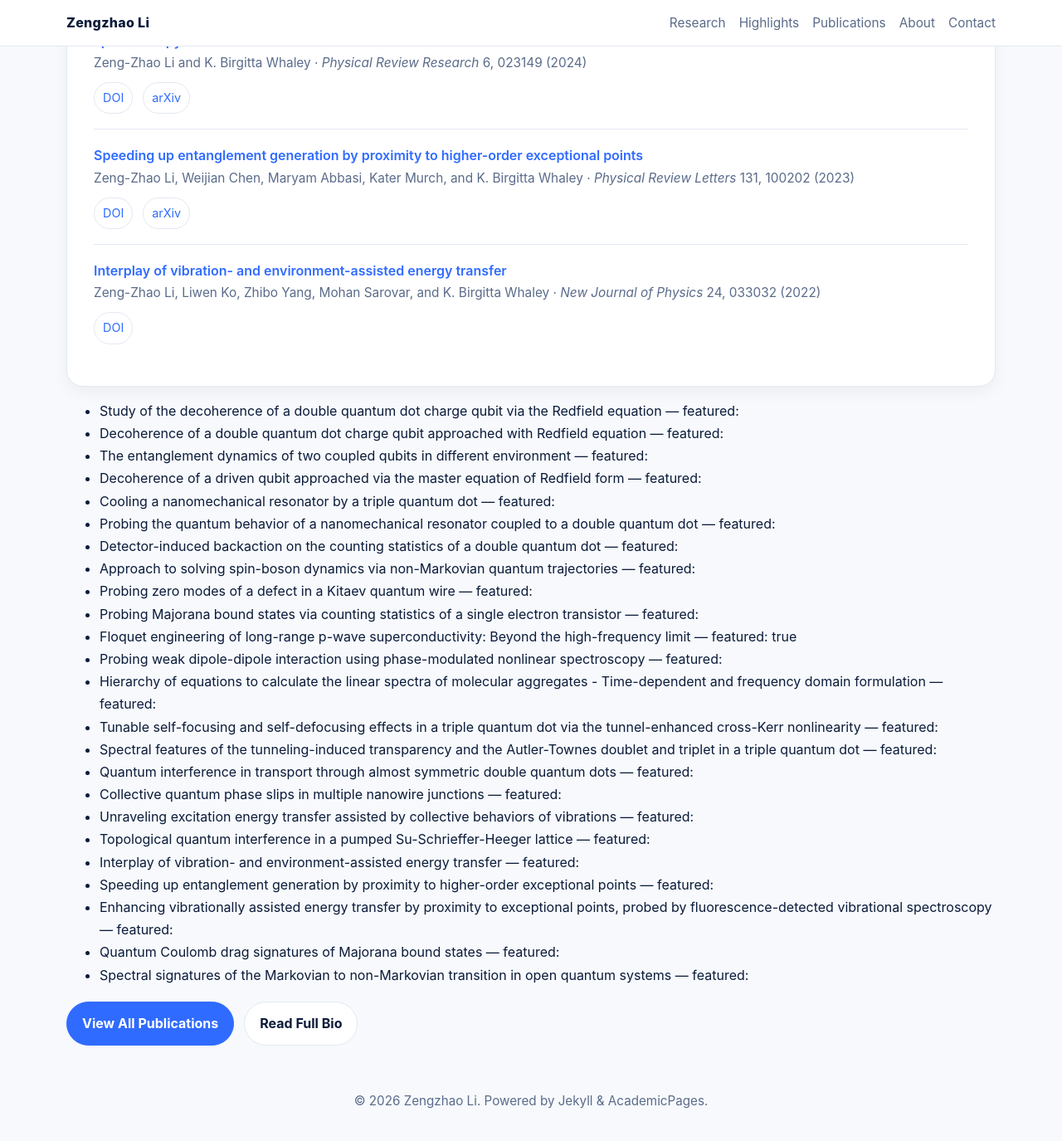
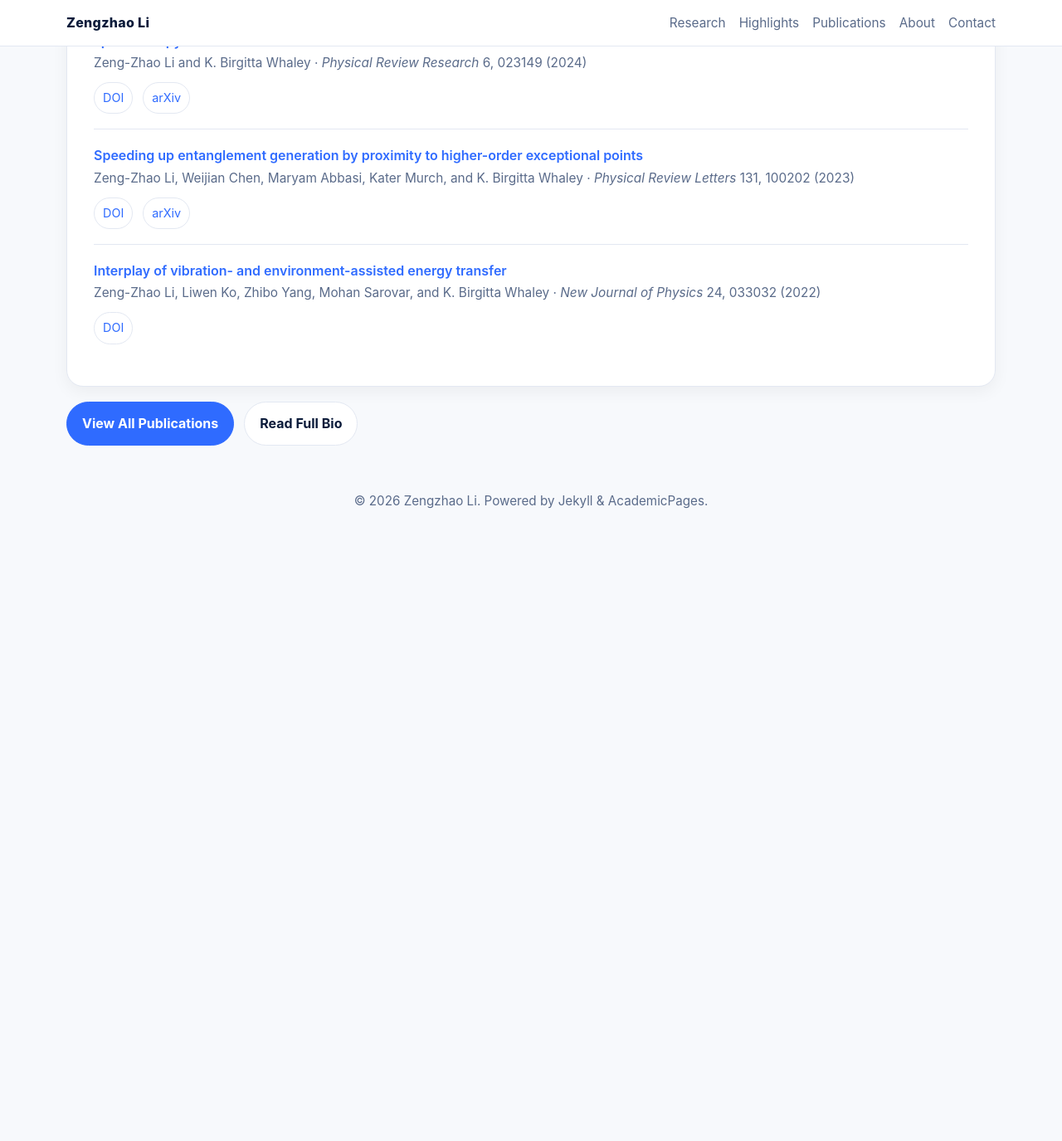
Before and after one commit to zengzhao019/zengzhao019.github.io, a Jekyll site: the page built from index.md, in a window 1280 px wide and 1400 px high, scrolled down 1884 px. Shown: the top 1375 px of the window at 83% size. Built offline with Jekyll 4.4.1, drawn with Linux system fonts in a browser that asks for light colours; after the commit the page ends 2561 px from its top, so only the background shows below that.

Commit message:
Update index.md

```diff
--- a/index.md
+++ b/index.md
@@ -123,7 +123,7 @@
     </div>
 
     <div class="card panel">
-      {% assign featured = site.publications | where_exp: "pub", "pub.featured == true" | sort: "year" | reverse | slice: 0, 5 %}
+     {% assign featured = site.publications | where_exp: "pub", "pub.featured == true or pub.featured == 'true'" | sort: "year" | reverse | slice: 0, 5 %}
       <!-- {% assign featured = site.publications | sort: 'year' | reverse | slice: 0, 5 %}-->
       {% for pub in featured %}
       <div class="pub-item">
@@ -136,11 +136,7 @@
       </div>
       {% endfor %}
     </div>
-<ul>
-{% for pub in site.publications %}
-  <li>{{ pub.title }} — featured: {{ pub.featured }}</li>
-{% endfor %}
-</ul>
+
     <div class="hero-actions" style="margin-top:18px;">
       <a class="btn primary" href="{{ '/publications/' | relative_url }}">View All Publications</a>
       <a class="btn" href="{{ '/about/' | relative_url }}">Read Full Bio</a>
```
